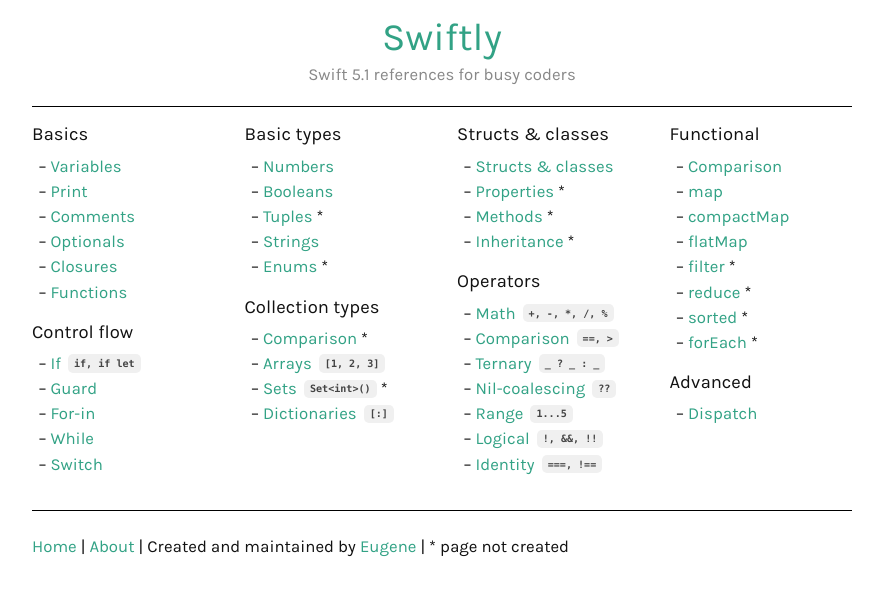
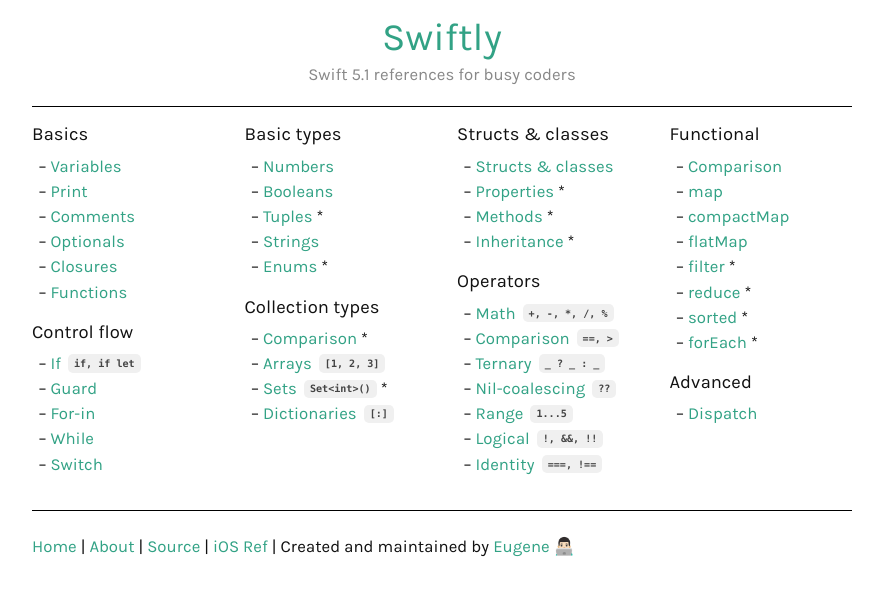
Before and after one commit to ebelinski/swiftly, a Jekyll site: the page built from index.md, in a window 1280 px wide. Shown: the top 596 px of the page, without its empty margins (198-1081 px from the left). Built offline with Jekyll 4.4.1, drawn with Linux system fonts in a browser that asks for light colours.

Commit message:
updated footer

```diff
--- a/_includes/footer.html
+++ b/_includes/footer.html
@@ -4,7 +4,8 @@
   <p>
     <a href="/">Home</a> |
     <a href="/about">About</a> |
-    Created and maintained by <a href="https://twitter.com/EugeneBelinski">Eugene</a> |
-    * page not created
+    <a href="https://github.com/ebelinski/swiftly.dev">Source</a> |
+    <a href="https://iosref.com/">iOS Ref</a> |
+    Created and maintained by <a href="https://twitter.com/EugeneBelinski">Eugene 👨🏻‍💻</a>
   </p>
 </footer>
```
